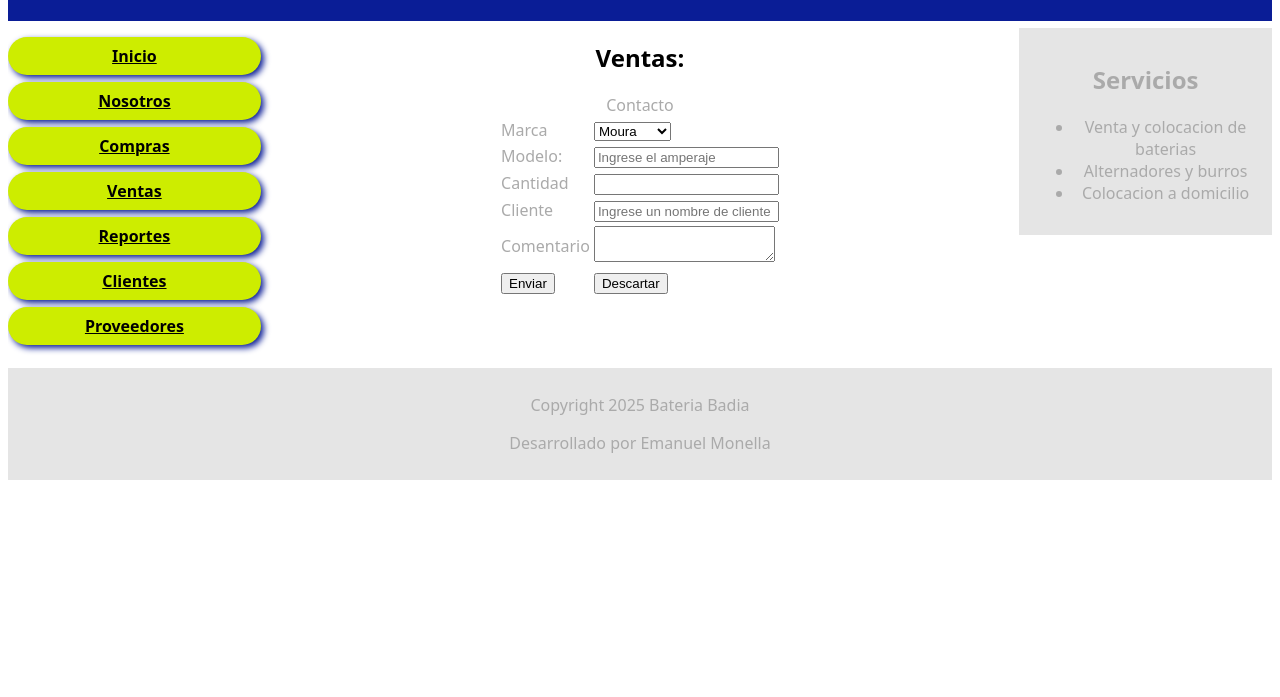
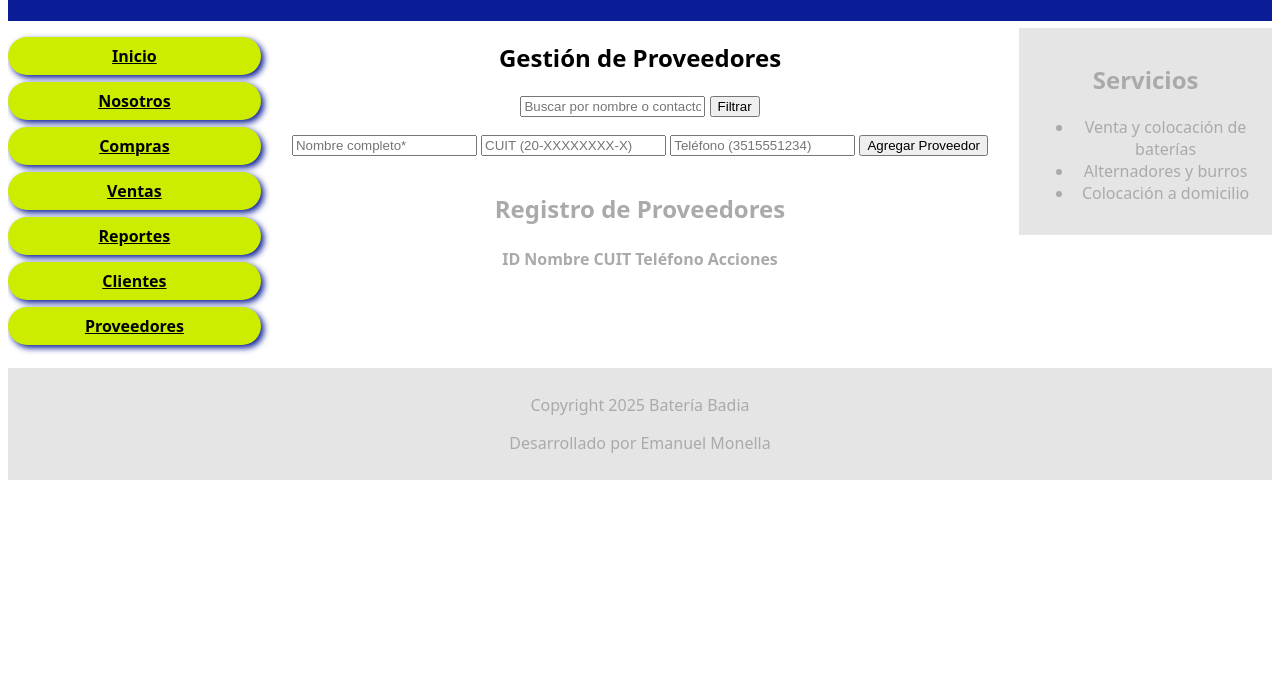
Before and after one commit to EmanuelMonella/ProyectoFinal, a plain HTML site: page pages/proveedores.html in a window 1280 px wide. Shown: the part 103-800 px from the top of the page. Drawn offline with Linux system fonts and the light colour scheme.

Commit message:
actualizacion

```diff
--- a/pages/proveedores.html
+++ b/pages/proveedores.html
@@ -1,10 +1,10 @@
 <!DOCTYPE html>
-<html lang="en">
+<html lang="es">
 
 <head>
     <meta charset="UTF-8">
     <meta name="viewport" content="width=device-width, initial-scale=1.0">
-    <title>Bateria Badia</title>
+    <title>Batería Badia</title>
     <link rel="stylesheet" href="../css/main.css">
     <link href="https://fonts.googleapis.com/css2?family=Roboto:wght@300;700&display=swap" rel="stylesheet">
     <link rel="stylesheet" href="https://cdnjs.cloudflare.com/ajax/libs/font-awesome/5.15.4/css/all.min.css" crossorigin="anonymous" referrerpolicy="no-referrer" />
@@ -12,8 +12,7 @@
 
 <body>
     <header>
-        <h1 id="titulo-principal">Bateria Badia</h1>
-
+        <h1 id="titulo-principal">Batería Badia</h1>
     </header>
     <div class="container">
         <nav>
@@ -27,62 +26,75 @@
                 <li><a href="proveedores.html">Proveedores</a></li>
             </ul>
         </nav>
+
         <main>
-            <section>
-                <h2 id="titulo-pagina">Ventas:</h2>
-                <form action="#" method="get">
-                    <table>
-                        <caption>Contacto</caption>
+            <section class="centrado">
+                <h2 id="titulo-pagina">Gestión de Proveedores</h2>
+
+                <!-- Filtrado -->
+                <div style="margin-bottom: 1em;">
+                    <input type="text" id="busqueda-proveedores" placeholder="Buscar por nombre o contacto">
+                    <button type="button" id="btn-filtrar-proveedores">Filtrar</button>
+                </div>
+
+                <!-- Agregar nuevo -->
+                <div style="margin-bottom: 1em;">
+                    <input type="text" id="nuevo-nombre" placeholder="Nombre completo*" required>
+                    <input type="text" id="nuevo-cuit" placeholder="CUIT (20-XXXXXXXX-X)" pattern="\d{2}-\d{8}-\d">
+                    <input type="tel" id="nuevo-telefono" placeholder="Teléfono (3515551234)" pattern="[0-9]{10}">
+
+                    <button type="button" id="btn-agregar-proveedor">Agregar Proveedor</button>
+                </div>
+
+                <!-- Listado -->
+                <h2>Registro de Proveedores</h2>
+                <table id="tabla-proveedores">
+                    <thead>
                         <tr>
-                            <td><label for="marca">Marca</label></td>
-                            <td><select name="marca" id="marca-batería">
-                                <option value="moura">Moura</option>
-                                <option value="badia">Badia</option>
-                                <option value="zeta">Zeta</option>
-                                <option value="generica">Generica</option>
-                            </select></td>
+                            <th>ID</th>
+                            <th>Nombre</th>
+                            <th>CUIT</th>
+                            <th>Teléfono</th>
+                            <th>Acciones</th>
                         </tr>
-                        <tr>
-                            <td><label for="modelo">Modelo: </label></td>
-                            <td><input type="text" placeholder="Ingrese el amperaje"></td>
-                        </tr>
-                        <tr>
-                            <td><label for="cantidad">Cantidad</label></td>
-                            <td><input type="number" id="cantidad-bateria" name="cantidad"></td>
-                        </tr>
-                        <tr>
-                            <td><label for="cliente">Cliente</label></td>
-                            <td><input type="text" id="cliente" name="cliente" placeholder="Ingrese un nombre de cliente"></td>
-                        </tr>
-                        <tr>
-                            <td><label for="comentario">Comentario</label></td>
-                            <td><textarea id="comentario" name="comentario" minlength="10"></textarea></td>
-                        </tr>
-                        <tr>
-                            <td><input type="submit" value="Enviar"></td>
-                            <td><input type="button" value="Descartar"></td>
-                        </tr>
-                    </table>
-                </form>
+                    </thead>
+                    <tbody>
+                        <!-- Los datos se cargarán aquí dinámicamente -->
+                    </tbody>
+                </table>
             </section>
+        </main>
 
-        </main>
         <div class="right">
             <section>
                 <h2>Servicios</h2>
                 <ul>
-                    <li>Venta y colocacion de baterias</li>
+                    <li>Venta y colocación de baterías</li>
                     <li>Alternadores y burros</li>
-                    <li>Colocacion a domicilio</li>
+                    <li>Colocación a domicilio</li>
                 </ul>
             </section>
         </div>
     </div>
 
     <footer>
-        <p>Copyright 2025 Bateria Badia</p>
+        <p>Copyright 2025 Batería Badia</p>
         <p>Desarrollado por Emanuel Monella</p>
     </footer>
+
+    <!-- Modal para editar cliente -->
+    <div id="modal-edicion">
+        <form id="form-editar">
+            <h3>Editar Proveedor</h3>
+            <input type="text" id="editar-nombre" placeholder="Nombre completo" required>
+            <input type="text" id="editar-cuit" placeholder="CUIT (20-XXXXXXXX-X)" pattern="\d{2}-\d{8}-\d">
+            <input type="tel" id="editar-telefono" placeholder="Teléfono" pattern="[0-9]{10}">
+            <button type="submit">Actualizar Proveedor</button>
+            <button type="button" onclick="cerrarModal()">Cerrar</button>
+        </form>
+    </div>
+
+    <script src="../js/proveedores.js"></script>
 </body>
 
 </html>
```
Also changed, not shown: 2 other files.
